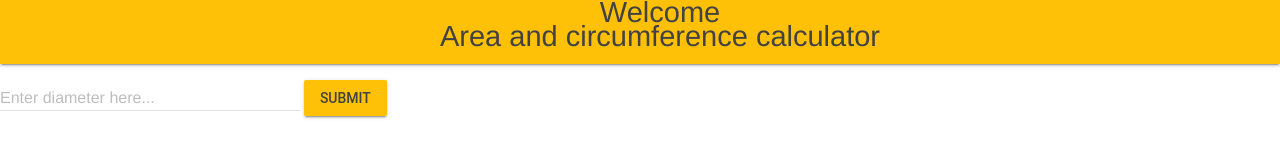
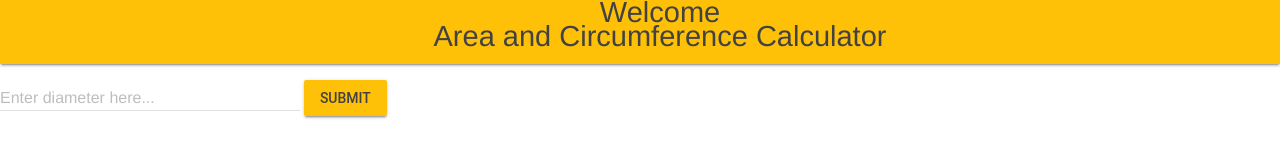
Before and after one commit to SHH-ICS/weekly-2-Audrey-sirnik, a plain HTML site: page index.html in a window 1280 px wide. Drawn offline with nearby package versions, Linux system fonts and the light colour scheme.

Commit message:
capaitals added

```diff
--- a/index.html
+++ b/index.html
@@ -15,12 +15,12 @@
         <header class = "mdl-layout__header">
            <div class = "mdl-layout__header-row">
               <!-- Title -->
-              <span class = "mdl-layout__content"><center><p style="font-size: 29px">Welcome <br> Area and circumference calculator</p></center></span>
+              <span class = "mdl-layout__content"><center><p style="font-size: 29px">Welcome <br> Area and Circumference Calculator</p></center></span>
            </div>
         </header>
 
         <div class = "mdl-layout__drawer">
-           <span class = "mdl-layout__content"><center><p style="font-size: 29px">Welcome<br> Area and circumference calculator</p></center></span>
+           <span class = "mdl-layout__content"><center><p style="font-size: 29px">Welcome<br> Area and Circumference Calculator</p></center></span>
         </div>
 
         <main class = "mdl-layout__content">
```
